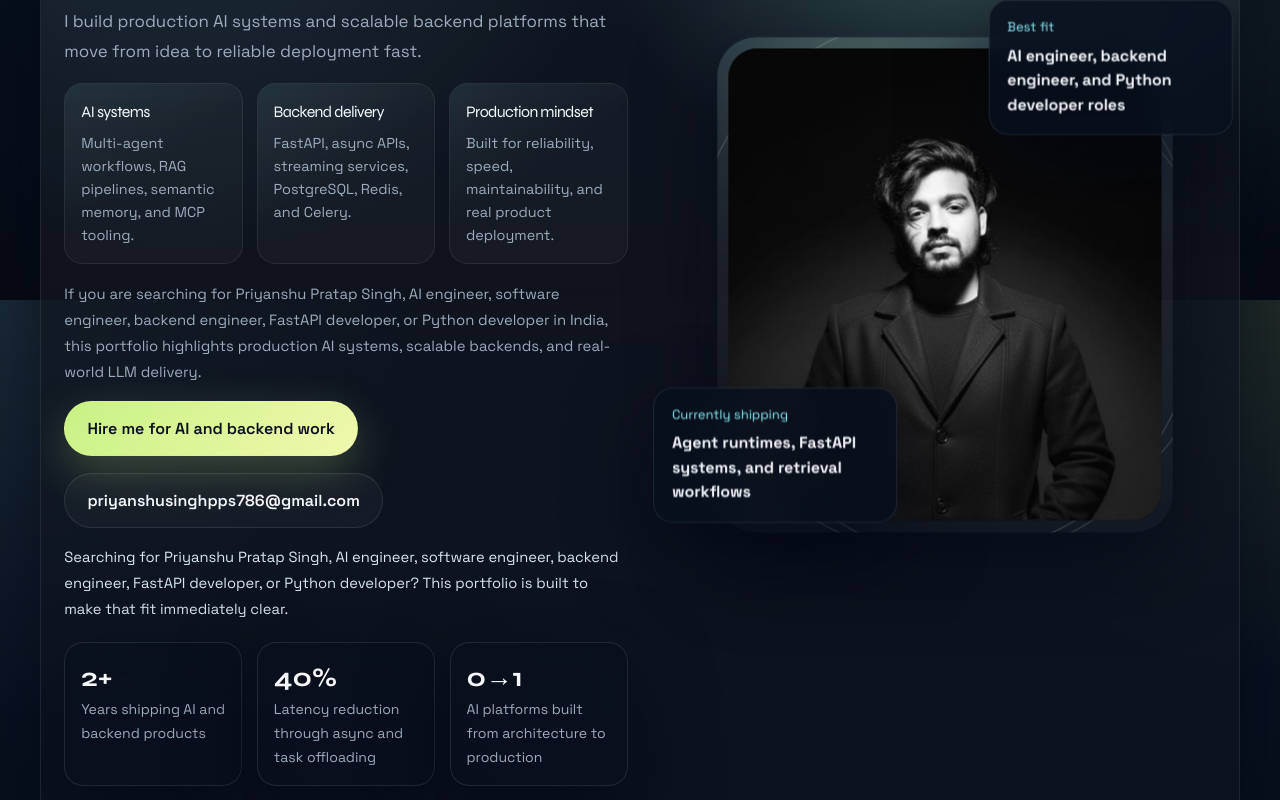
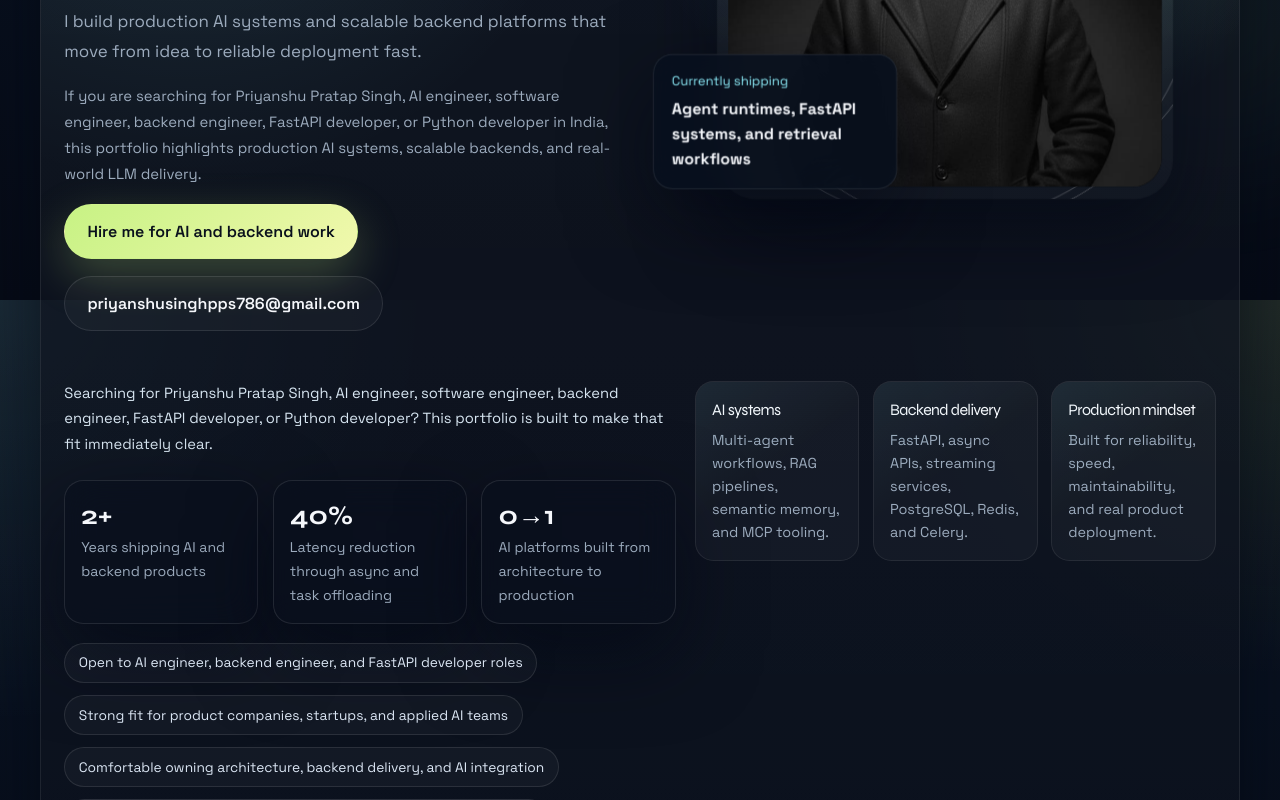
Before and after one commit to Priyanshu-pps007/priyanshu, a Next.js app: page / in a window 1280 px wide. Shown: the part 500-1300 px from the top of the page. Built offline with nearby package versions, Linux system fonts and the light colour scheme; no server answers.

Commit message:
Add hero support section with summary grid and updated styles for improved layout

```diff
--- a/app/globals.css
+++ b/app/globals.css
@@ -354,6 +354,20 @@ h3 {
   display: grid;
   grid-template-columns: repeat(3, minmax(0, 1fr));
   gap: 0.85rem;
+}
+
+.hero-support-band {
+  display: grid;
+  grid-template-columns: minmax(0, 1.08fr) minmax(0, 0.92fr);
+  gap: 1.2rem;
+  align-items: start;
+  padding-top: 1.15rem;
+}
+
+.hero-support-copy {
+  display: grid;
+  gap: 1.2rem;
+  min-width: 0;
 }
 
 .hero-summary-card {
@@ -1010,6 +1024,7 @@ textarea {
 
 @media (max-width: 1024px) {
   .hero-grid,
+  .hero-support-band,
   .hero-summary-grid,
   .hero-strip,
   .expertise-layout,
@@ -1091,6 +1106,11 @@ textarea {
   .hero-title-support {
     min-height: 4.4em;
     max-width: 12ch;
+  }
+
+  .hero-support-band,
+  .hero-support-copy {
+    gap: 1rem;
   }
 
   .field-grid,
--- a/app/page.tsx
+++ b/app/page.tsx
@@ -226,20 +226,6 @@ export default function Home() {
               I build production AI systems and scalable backend platforms that move from idea to
               reliable deployment fast.
             </p>
-            <div className="hero-summary-grid">
-              <article className="hero-summary-card" data-animate-child>
-                <h3>AI systems</h3>
-                <p>Multi-agent workflows, RAG pipelines, semantic memory, and MCP tooling.</p>
-              </article>
-              <article className="hero-summary-card" data-animate-child>
-                <h3>Backend delivery</h3>
-                <p>FastAPI, async APIs, streaming services, PostgreSQL, Redis, and Celery.</p>
-              </article>
-              <article className="hero-summary-card" data-animate-child>
-                <h3>Production mindset</h3>
-                <p>Built for reliability, speed, maintainability, and real product deployment.</p>
-              </article>
-            </div>
             <p className="hero-seo-copy" data-animate-child>
               {siteConfig.seoIntro}
             </p>
@@ -250,26 +236,6 @@ export default function Home() {
               <a className="ghost-button" href={`mailto:${siteConfig.email}`}>
                 {siteConfig.email}
               </a>
-            </div>
-            <p className="hero-note" data-animate-child>
-              Searching for Priyanshu Pratap Singh, AI engineer, software engineer, backend
-              engineer, FastAPI developer, or Python developer? This portfolio is built to make
-              that fit immediately clear.
-            </p>
-            <div className="metric-row">
-              {highlights.map((item) => (
-                <div key={item.label} className="metric-card" data-animate-child>
-                  <strong>{item.value}</strong>
-                  <span>{item.label}</span>
-                </div>
-              ))}
-            </div>
-            <div className="signal-row">
-              {hiringSignals.map((signal) => (
-                <span key={signal} className="signal-chip" data-animate-child>
-                  {signal}
-                </span>
-              ))}
             </div>
           </div>
 
@@ -293,6 +259,44 @@ export default function Home() {
             <article className="floating-card card-right" data-float-card>
               <span>Best fit</span>
               <strong>AI engineer, backend engineer, and Python developer roles</strong>
+            </article>
+          </div>
+        </div>
+        <div className="hero-support-band">
+          <div className="hero-support-copy">
+            <p className="hero-note" data-animate-child>
+              Searching for Priyanshu Pratap Singh, AI engineer, software engineer, backend
+              engineer, FastAPI developer, or Python developer? This portfolio is built to make
+              that fit immediately clear.
+            </p>
+            <div className="metric-row">
+              {highlights.map((item) => (
+                <div key={item.label} className="metric-card" data-animate-child>
+                  <strong>{item.value}</strong>
+                  <span>{item.label}</span>
+                </div>
+              ))}
+            </div>
+            <div className="signal-row">
+              {hiringSignals.map((signal) => (
+                <span key={signal} className="signal-chip" data-animate-child>
+                  {signal}
+                </span>
+              ))}
+            </div>
+          </div>
+          <div className="hero-summary-grid">
+            <article className="hero-summary-card" data-animate-child>
+              <h3>AI systems</h3>
+              <p>Multi-agent workflows, RAG pipelines, semantic memory, and MCP tooling.</p>
+            </article>
+            <article className="hero-summary-card" data-animate-child>
+              <h3>Backend delivery</h3>
+              <p>FastAPI, async APIs, streaming services, PostgreSQL, Redis, and Celery.</p>
+            </article>
+            <article className="hero-summary-card" data-animate-child>
+              <h3>Production mindset</h3>
+              <p>Built for reliability, speed, maintainability, and real product deployment.</p>
             </article>
           </div>
         </div>
```
